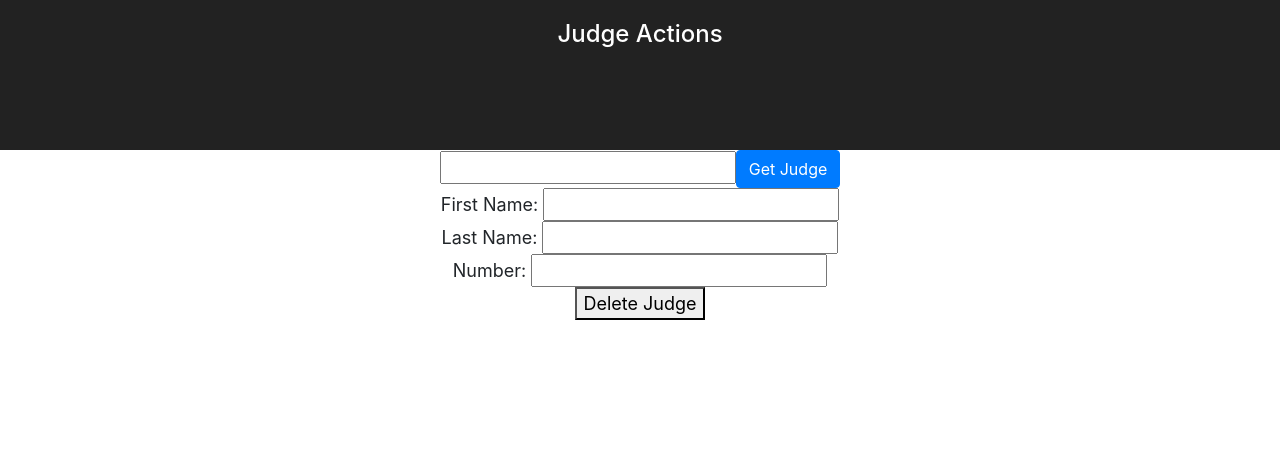
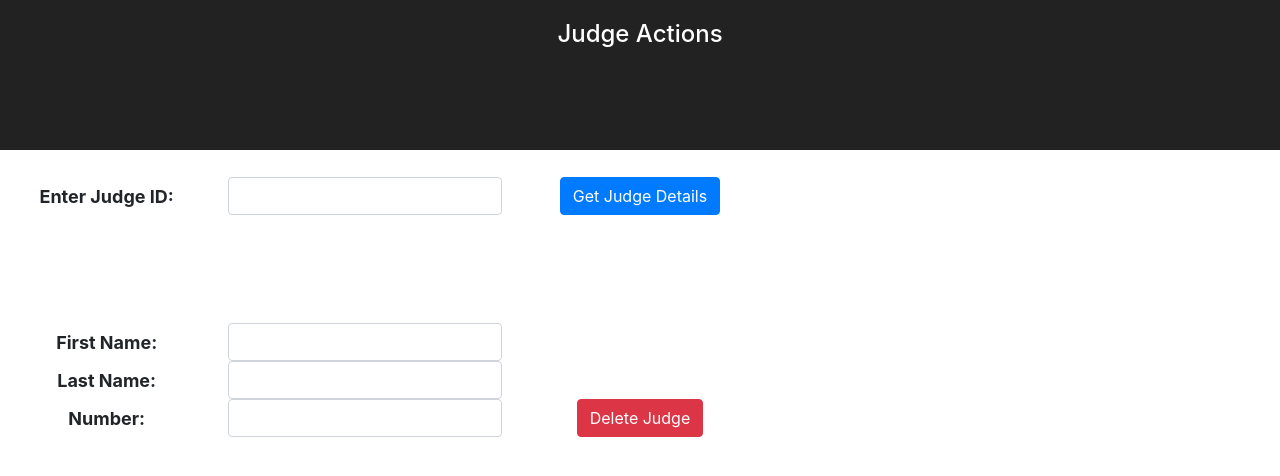
Before and after one commit to Tantarium/Spring-Boot-Angular-React-Learning, a React (Create React App) app in the folder react_frontend/: page / in a window 1280 px wide. Shown: the top 476 px of the page. Built offline with nearby package versions, Linux system fonts and the light colour scheme.

Commit message:
Added some more Bootstrap styling to the React page

```diff
--- a/react_frontend/src/container/Main.js
+++ b/react_frontend/src/container/Main.js
@@ -23,13 +23,6 @@ class Main extends Component {
     getJudges() {
         axios.get("http://localhost:8080/judges").then(res => {
             console.log(res.data);
-            let thing = '';
-            for (let i = 0; i < res.data.length; i++) {
-                thing = thing + "First Name: " + res.data[i].firstName + " --- ";
-            }
-            // this.setState({judgeJson: "id: " + res.data[0].id + " --- first name: " + res.data[0].firstName
-            //         + " --- last name: " + res.data[0].lastName + " --- number: " + res.data[0].number});
-            this.setState({judgeJson: thing})
         }, err => {
             console.log("Error: " + err);
         })
@@ -50,7 +43,7 @@ class Main extends Component {
 
     deleteJudge(number) {
         axios.delete("http://localhost:8080/judges/" + number).then(res => {
-            console.log("Deleted!");
+            alert("Judge " + this.state.firstName + " " + this.state.lastName + " has been deleted.");
             this.setState({
                 id: '',
                 firstName: '',
@@ -66,19 +59,57 @@ class Main extends Component {
                 <header className="App-header">
                     <h1 className="App-title">Judge Actions</h1>
                 </header>
-                <p className="App-intro">
+                <div className="App-intro">
                     <span>
-                        <input id="number" onChange={(evt) => { this.setState({idToGrab: evt.target.value}) }} />
-                        <button class="btn btn-primary" onClick={() => this.getJudge(this.state.idToGrab)}>Get Judge</button> <br/>
-                        {/*<span>{this.state.judgeJson}</span>*/}
-                        {/*<input defaultValue={this.state.id} /> <br/>*/}
-                        First Name: <input defaultValue={this.state.firstName} /> <br/>
-                        Last Name: <input defaultValue={this.state.lastName} /> <br/>
-                        Number: <input defaultValue={this.state.number} /> <br/>
-                        {/*<button>Update Judge</button> <br/>*/}
-                        <button onClick={() => this.deleteJudge(this.state.idToGrab)}>Delete Judge</button>
+                        <br/>
+
+                        <div className="form-inline">
+                            <div className="col-sm-2">
+                                <label><b>Enter Judge ID: </b></label>
+                            </div>
+                            <div className="col-sm-2">
+                                <input className="form-control" onChange={(evt) => { this.setState({idToGrab: evt.target.value}) }} />
+                            </div>
+                            <div className="col-sm-1"></div>
+                            <div className="col-sm-2">
+                                <button className="btn btn-primary" onClick={() => this.getJudge(this.state.idToGrab)}>Get Judge Details</button>
+                            </div>
+                        </div>
+
+                        <br/><br/><br/><br/>
+
+                        <div className="form-inline">
+                            <div className="col-sm-2">
+                                <label><b>First Name: </b></label>
+                            </div>
+                            <div className="col-sm-2">
+                                <input className="form-control" defaultValue={this.state.firstName} />
+                            </div>
+                        </div>
+
+                        <div className="form-inline">
+                            <div className="col-sm-2">
+                                <label><b>Last Name: </b></label>
+                            </div>
+                            <div className="col-sm-2">
+                                <input className="form-control" defaultValue={this.state.lastName} />
+                            </div>
+                        </div>
+
+                        <div className="form-inline">
+                            <div className="col-sm-2">
+                                <label><b>Number: </b></label>
+                            </div>
+                            <div className="col-sm-2">
+                                <input className="form-control" defaultValue={this.state.number} />
+                            </div>
+                            <div className="col-sm-1"></div>
+                            <div className="col-sm-2">
+                                <button className="btn btn-danger" onClick={() => this.deleteJudge(this.state.idToGrab)}>Delete Judge</button>
+                            </div>
+                        </div>
                     </span>
-                </p>
+                </div>
             </div>
         );
     }
--- a/react_frontend/src/index.js
+++ b/react_frontend/src/index.js
@@ -5,7 +5,7 @@ import App from './App';
 import registerServiceWorker from './registerServiceWorker';
 import 'bootstrap/dist/css/bootstrap.min.css';
 import $ from 'jquery';
-import Poopper from 'popper.js';
+import Popper from 'popper.js';
 import 'bootstrap/dist/js/bootstrap.bundle.min';
 
 ReactDOM.render(<App />, document.getElementById('root'));
```
